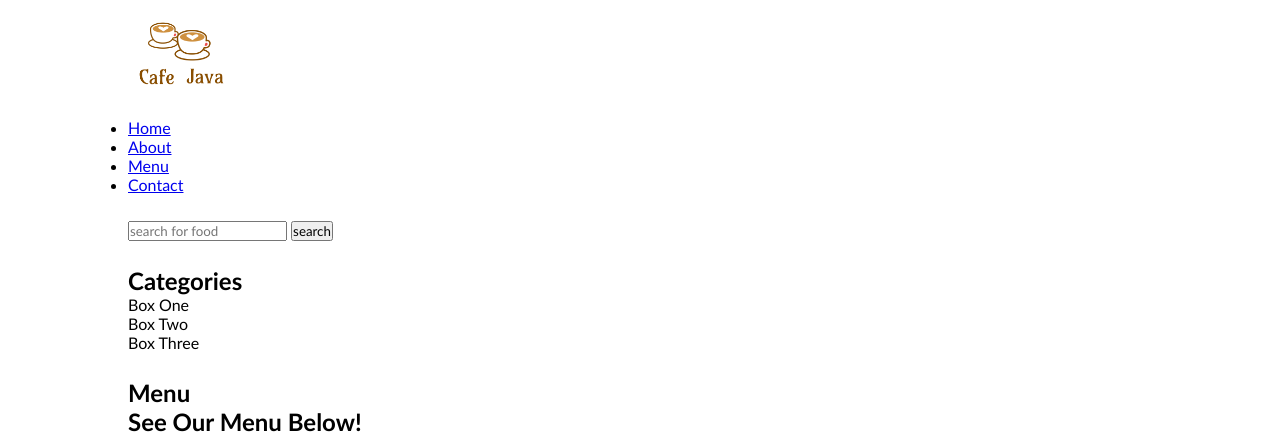
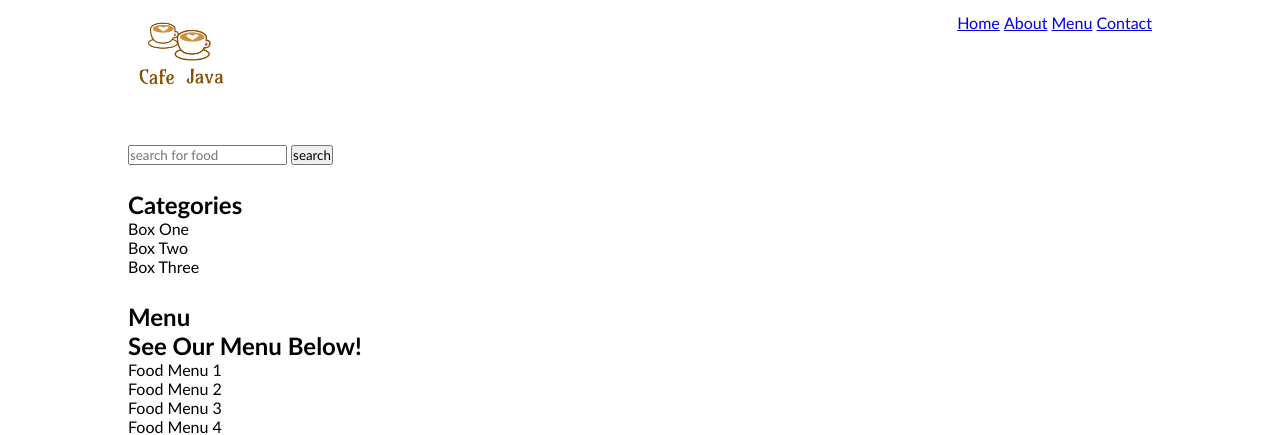
Before and after one commit to MMettille/cafe-java, a PHP site: page / in a window 1280 px wide. Shown: the top 435 px of the page. Run offline with PHP 8.4, Linux system fonts and the light colour scheme.

Commit message:
Removed bullet from ul, horizontal alignment

```diff
--- a/css/style.css
+++ b/css/style.css
@@ -18,7 +18,26 @@
 .img-responsive{
     width: 100%;
 }
+
+.clearfix{
+    clear: both;
+    float: none;
+}
+
 /* CSS for NavBar */
 .logo{
     width: 10%;
+    float: left;
 }
+
+.nav-right{
+    text-align: right
+}
+
+.menu ul{
+    list-style-type: none;
+}
+
+.menu ul li{
+    display: inline
+}
--- a/index.html
+++ b/index.html
@@ -18,7 +18,7 @@
                 class="img-responsive">
             </div>
 
-            <div class="menu">
+            <div class="menu nav-right">
                 <ul>
                     <li>
                         <a href="#">Home</a>
@@ -34,6 +34,8 @@
                     </li>
                 </ul>
             </div>
+
+            <div class="clearfix"></div>
         </div>
     </section>
     <!--Navbar Section Ends-->
```
